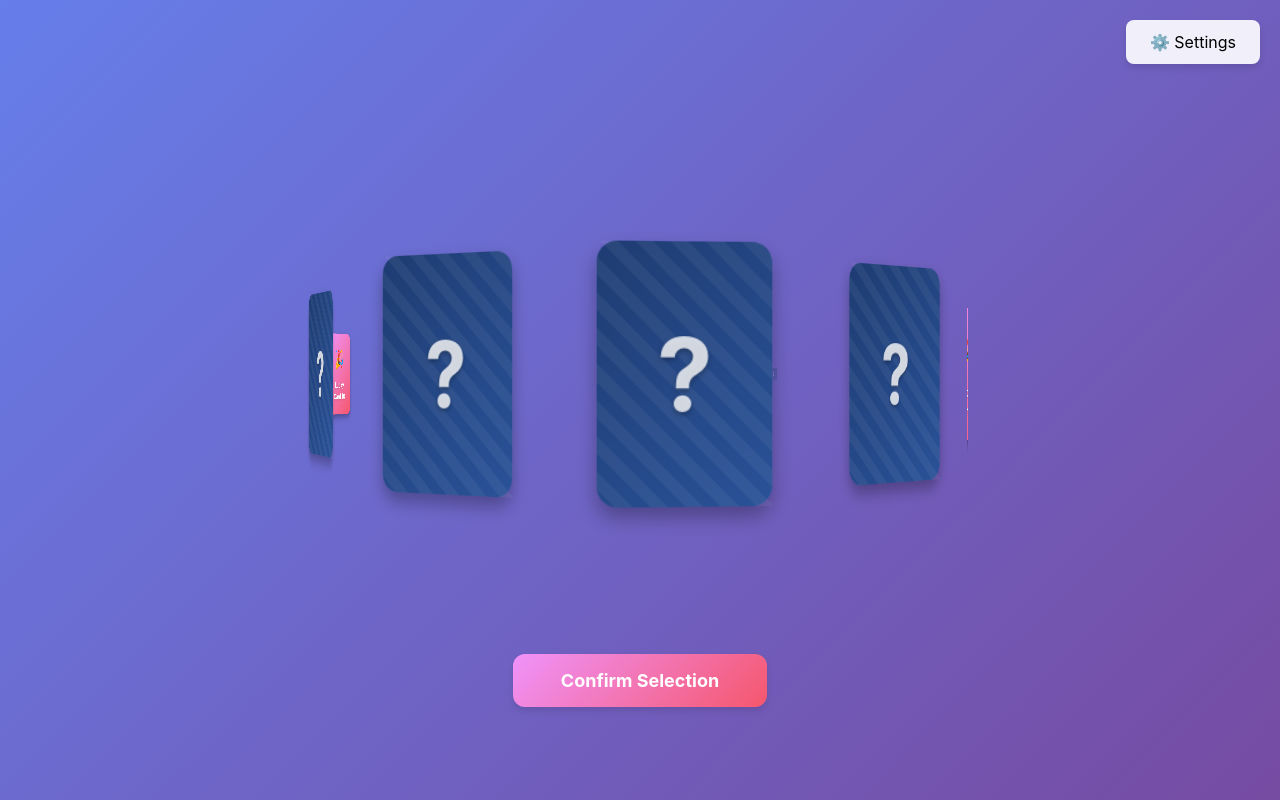
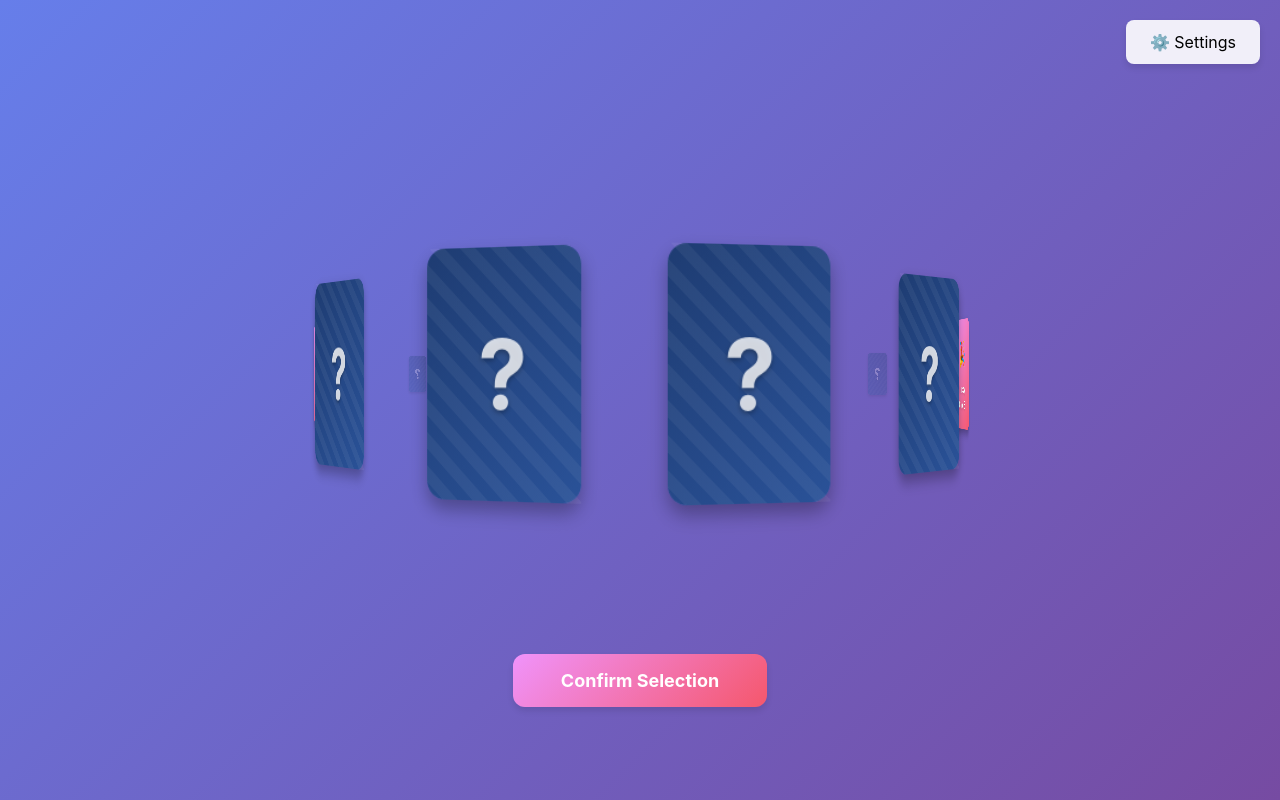
Before and after one commit to RoseBud13/gachacha, a React (Vite) app in the folder webapp/: page / in a window 1280 px wide. Built offline with nearby package versions, Linux system fonts and the light colour scheme.

Commit message:
chore: made the init speed faster

```diff
--- a/webapp/src/pages/HomePage.tsx
+++ b/webapp/src/pages/HomePage.tsx
@@ -21,7 +21,7 @@
     if (!isMoving) return;
 
     const animate = () => {
-      setRotation(prev => prev + 0.2 * moveSpeed * direction);
+      setRotation(prev => prev + 0.5 * moveSpeed * direction);
       animationRef.current = requestAnimationFrame(animate);
     };
 
```
